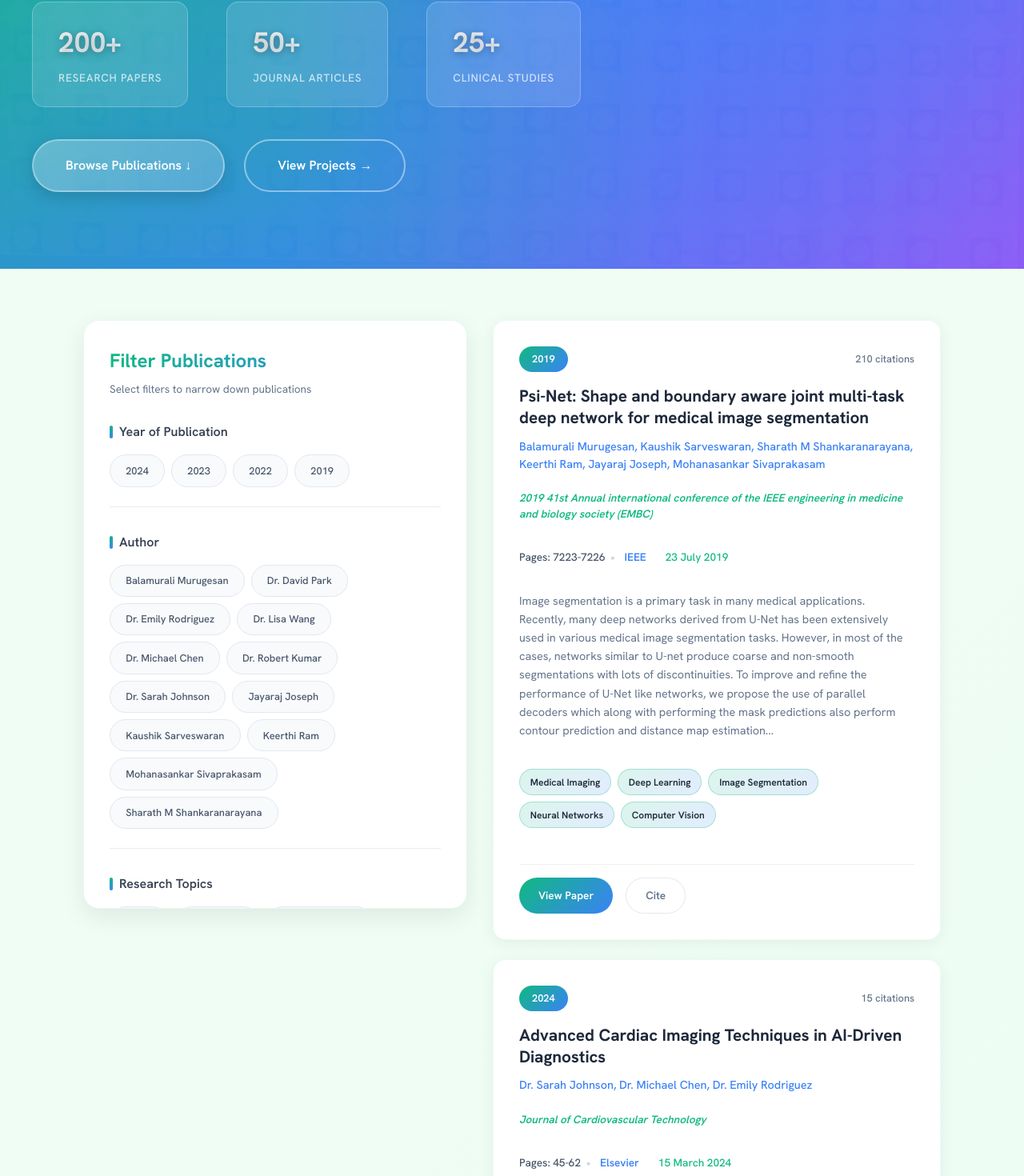
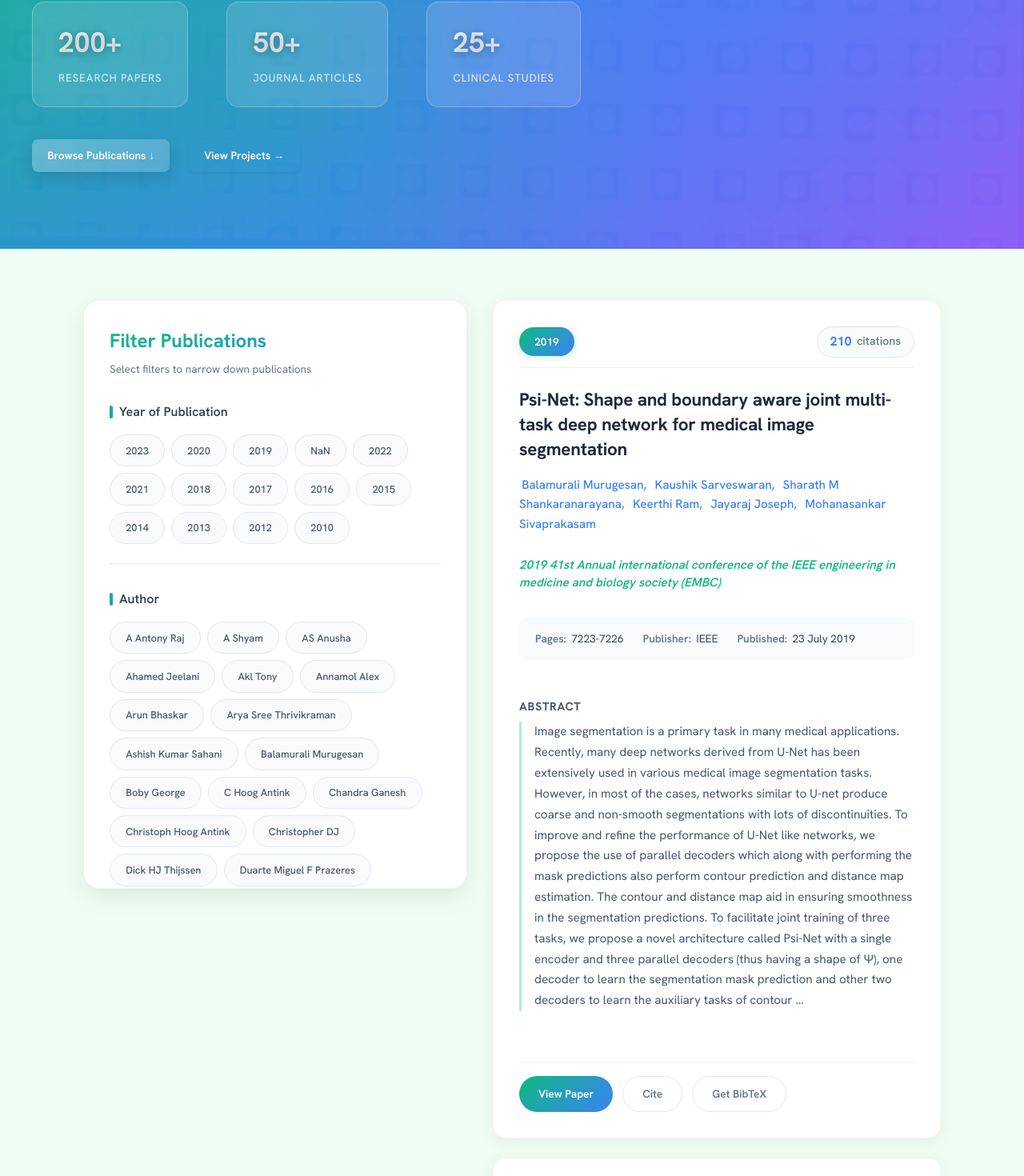
Before and after one commit to Saransh482003/htic-act-lab-website, a Next.js app: page /publications in a window 1280 px wide. Shown: the part 414-1884 px from the top of the page at 80% size. Built offline with nearby package versions, Linux system fonts and the light colour scheme.

Commit message:
Papers added

```diff
--- a/pages/publications.js
+++ b/pages/publications.js
@@ -74,102 +74,28 @@ const Publications = () => {
     return Object.values(activeFilters).reduce((total, filterArray) => total + filterArray.length, 0);
   };
 
-  useEffect(() => {
-    // Placeholder data - replace with actual API call
-    const samplePublications = [
-      {
-        title: "Psi-Net: Shape and boundary aware joint multi-task deep network for medical image segmentation",
-        authors: [
-          "Balamurali Murugesan",
-          "Kaushik Sarveswaran",
-          "Sharath M Shankaranarayana",
-          "Keerthi Ram",
-          "Jayaraj Joseph",
-          "Mohanasankar Sivaprakasam"
-        ],
-        publicationDate: "23 July 2019",
-        conference: "2019 41st Annual international conference of the IEEE engineering in medicine and biology society (EMBC)",
-        pages: "7223-7226",
-        publisher: "IEEE",
-        tags: ["Medical Imaging", "Deep Learning", "Image Segmentation", "Neural Networks", "Computer Vision"],
-        description: "Image segmentation is a primary task in many medical applications. Recently, many deep networks derived from U-Net has been extensively used in various medical image segmentation tasks. However, in most of the cases, networks similar to U-net produce coarse and non-smooth segmentations with lots of discontinuities. To improve and refine the performance of U-Net like networks, we propose the use of parallel decoders which along with performing the mask predictions also perform contour prediction and distance map estimation...",
-        citations: 210,
-        paperLink: "https://ieeexplore.ieee.org/document/8857490"
-      },
-      {
-        title: "Advanced Cardiac Imaging Techniques in AI-Driven Diagnostics",
-        authors: [
-          "Dr. Sarah Johnson",
-          "Dr. Michael Chen",
-          "Dr. Emily Rodriguez"
-        ],
-        publicationDate: "15 March 2024",
-        conference: "Journal of Cardiovascular Technology",
-        pages: "45-62",
-        publisher: "Elsevier",
-        tags: ["AI/ML", "Cardiac Imaging", "Diagnostics", "Deep Learning", "Medical AI"],
-        description: "This study explores the integration of artificial intelligence in cardiac imaging for enhanced diagnostic accuracy using deep learning models and computer vision techniques. The research demonstrates significant improvements in diagnostic precision through automated analysis of cardiac imaging data...",
-        citations: 15
-      },
-      {
-        title: "Machine Learning Approaches for Predicting Cardiovascular Risk",
-        authors: [
-          "Dr. Michael Chen",
-          "Dr. Lisa Wang",
-          "Dr. Robert Kumar"
-        ],
-        publicationDate: "8 September 2023",
-        conference: "Nature Biomedical Engineering",
-        pages: "123-138",
-        publisher: "Nature Publishing Group",
-        tags: ["AI/ML", "Risk Prediction", "Clinical Studies", "Cardiovascular", "Biomarkers"],
-        description: "We present novel machine learning algorithms for cardiovascular risk assessment in clinical settings. Our approach combines multiple biomarkers and clinical data to provide accurate risk stratification for cardiovascular events...",
-        citations: 42
-      },
-      {
-        title: "Biomarker Discovery in Heart Failure Using Proteomics",
-        authors: [
-          "Dr. Emily Rodriguez",
-          "Dr. Sarah Johnson",
-          "Dr. David Park"
-        ],
-        publicationDate: "12 November 2023",
-        conference: "Circulation Research",
-        pages: "89-105",
-        publisher: "American Heart Association",
-        tags: ["Biomarkers", "Heart Failure", "Proteomics", "Clinical Research", "Cardiovascular"],
-        description: "Novel protein biomarkers identified through advanced proteomics analysis for heart failure diagnosis. This research presents a comprehensive proteomics approach to identify novel biomarkers that could improve early detection and monitoring of heart failure...",
-        citations: 28
-      },
-      {
-        title: "Wearable Technology for Continuous Cardiac Monitoring",
-        authors: [
-          "Dr. Lisa Wang",
-          "Dr. Robert Kumar",
-          "Dr. Michael Chen"
-        ],
-        publicationDate: "5 June 2022",
-        conference: "IEEE Transactions on Biomedical Engineering",
-        pages: "1456-1469",
-        publisher: "IEEE",
-        tags: ["Wearable Tech", "Monitoring", "Signal Processing", "Cardiovascular", "IoT"],
-        description: "Development of next-generation wearable devices for real-time cardiac monitoring and analysis. Our research focuses on creating lightweight, non-invasive monitoring systems that can provide continuous cardiac health assessment...",
-        citations: 67
+  useEffect(async () => {
+
+    try {
+      const response = await fetch('/api/publications/paperDetails');
+      if (!response.ok) {
+        throw new Error('Network response was not ok');
       }
-    ];
+      const data = await response.json();
+      const uniqueYears = [...new Set(data.map(pub => new Date(pub.publicationDate).getFullYear().toString()))].sort((a, b) => b - a);
+      const uniqueAuthors = [...new Set(data.flatMap(pub => pub.authors))].sort();
+      const uniqueTopics = [...new Set(data.flatMap(pub => pub.tags || []))].sort();
+      const uniquePublishers = [...new Set(data.map(pub => pub.publisher))].sort();
 
-    // Extract unique values for filters
-    const uniqueYears = [...new Set(samplePublications.map(pub => new Date(pub.publicationDate).getFullYear().toString()))].sort((a, b) => b - a);
-    const uniqueAuthors = [...new Set(samplePublications.flatMap(pub => pub.authors))].sort();
-    const uniqueTopics = [...new Set(samplePublications.flatMap(pub => pub.tags || []))].sort();
-    const uniquePublishers = [...new Set(samplePublications.map(pub => pub.publisher))].sort();
-
-    setAllPublications(samplePublications);
-    setPublications(samplePublications);
-    setYears(uniqueYears);
-    setAuthors(uniqueAuthors);
-    setTopics(uniqueTopics);
-    setPublishers(uniquePublishers);
+      setAllPublications(data);
+      setPublications(data);
+      setYears(uniqueYears);
+      setAuthors(uniqueAuthors);
+      setTopics(uniqueTopics);
+      setPublishers(uniquePublishers);
+    } catch (error) {
+      console.error('Error fetching projects:', error);
+    }
   }, []);
   return (
     <>
@@ -308,10 +234,16 @@ const Publications = () => {
                 <div className={styler.publicationCard} key={index}>
                   <div className={styler.publicationHeader}>
                     <div className={styler.publicationYear}>{new Date(publication.publicationDate).getFullYear()}</div>
-                    <div className={styler.publicationCitations}>{publication.citations} citations</div>
+                    <div className={styler.publicationCitations}>
+                      <span className={styler.citationCount}>{publication.citations}</span> citations
+                    </div>
                   </div>
+
                   <div className={styler.publicationContent}>
-                    <h3 className={styler.publicationTitle}>{publication.title}</h3>
+                    <h3 className={styler.publicationTitle}>
+                      {publication.title}
+                    </h3>
+
                     <div className={styler.publicationAuthors}>
                       {publication.authors.map((author, idx) => (
                         <span key={idx} className={styler.authorName}>
@@ -320,15 +252,41 @@ const Publications = () => {
                         </span>
                       ))}
                     </div>
-                    <div className={styler.publicationJournal}>{publication.conference}</div>
+
+                    <div className={styler.publicationVenue}>
+                      <span className={styler.publicationJournal}>{publication.conference}</span>
+                    </div>
+
                     <div className={styler.publicationMeta}>
-                      <span className={styler.publicationPages}>Pages: {publication.pages}</span>
-                      <span className={styler.publicationPublisher}>{publication.publisher}</span>
-                      <span className={styler.publicationDate}>
-                        {publication.publicationDate}
-                      </span>
+                      {publication.pages && (
+                        <div className={styler.metaItem}>
+                          <span className={styler.metaLabel}>Pages:</span>
+                          <span className={styler.metaValue}>{publication.pages}</span>
+                        </div>
+                      )}
+
+                      {publication.publisher && (
+                        <div className={styler.metaItem}>
+                          <span className={styler.metaLabel}>Publisher:</span>
+                          <span className={styler.metaValue}>{publication.publisher}</span>
+                        </div>
+                      )}
+
+                      {publication.publicationDate && (
+                        <div className={styler.metaItem}>
+                          <span className={styler.metaLabel}>Published:</span>
+                          <span className={styler.metaValue}>{publication.publicationDate}</span>
+                        </div>
+                      )}
                     </div>
-                    <p className={styler.publicationAbstract}>{publication.description}</p>
+
+                    <div className={styler.abstractSection}>
+                      <div className={styler.abstractHeader}>Abstract</div>
+                      <p className={styler.publicationAbstract}>
+                        {publication.description}
+                      </p>
+                    </div>
+
                     {publication.tags && publication.tags.length > 0 && (
                       <div className={styler.publicationTopics}>
                         {publication.tags.map((tag, index) => (
@@ -346,6 +304,9 @@ const Publications = () => {
                       <button className={styler.publicationButtonSecondary}>
                         Cite
                       </button>
+                      <button className={styler.publicationButtonSecondary}>
+                        Get BibTeX
+                      </button>
                     </div>
                   </div>
                 </div>
--- a/styles/Publications.module.css
+++ b/styles/Publications.module.css
@@ -455,108 +455,144 @@
     display: flex;
     justify-content: space-between;
     align-items: center;
-    margin-bottom: 1rem;
+    margin-bottom: 1.5rem;
+    padding-bottom: 0.75rem;
+    border-bottom: 1px solid rgba(0, 0, 0, 0.06);
 }
 
 .publicationYear {
     background: linear-gradient(135deg, #10b981, #3b82f6);
     color: white;
-    padding: 0.4rem 1rem;
+    padding: 0.5rem 1.2rem;
     border-radius: 20px;
-    font-size: 0.8rem;
+    font-size: 0.85rem;
     font-weight: 600;
+    box-shadow: 0 2px 10px rgba(16, 185, 129, 0.2);
 }
 
 .publicationCitations {
-    font-size: 0.8rem;
+    font-size: 0.9rem;
     color: #64748b;
     font-weight: 500;
+    display: flex;
+    align-items: center;
+    gap: 0.4rem;
+    background: #f8fafc;
+    padding: 0.4rem 1rem;
+    border-radius: 20px;
+    border: 1px solid #e2e8f0;
+}
+
+.citationCount {
+    color: #3b82f6;
+    font-weight: 700;
+    font-size: 1rem;
 }
 
 .publicationContent {
     display: flex;
     flex-direction: column;
-    gap: 0.8rem;
+    gap: 1rem;
 }
 
 .publicationTitle {
-    font-size: 1.3rem;
+    font-size: 1.4rem;
     font-weight: 700;
     color: #1e293b;
-    line-height: 1.3;
+    line-height: 1.4;
     margin: 0;
+    letter-spacing: -0.01em;
+}
+
+.publicationTitle:hover {
+    color: #3b82f6;
+    cursor: pointer;
 }
 
 .publicationAuthors {
-    font-size: 0.9rem;
-    color: #3b82f6;
-    font-weight: 500;
-    margin-bottom: 0.5rem;
+    font-size: 0.95rem;
+    color: #64748b;
+    margin-bottom: 0.25rem;
+    line-height: 1.6;
 }
 
 .authorName {
     color: #3b82f6;
     font-weight: 500;
     transition: all 0.2s ease;
+    padding: 0.1rem 0.2rem;
+    border-radius: 4px;
 }
 
 .authorName:hover {
+    background-color: rgba(59, 130, 246, 0.1);
     color: #1d4ed8;
     text-decoration: underline;
     cursor: pointer;
 }
 
+.publicationVenue {
+    margin: 0.5rem 0;
+}
+
 .publicationJournal {
-    font-size: 0.85rem;
+    font-size: 0.95rem;
     color: #10b981;
     font-weight: 600;
     font-style: italic;
-    margin-bottom: 0.5rem;
+    line-height: 1.5;
+    display: block;
 }
 
 .publicationMeta {
     display: flex;
+    flex-wrap: wrap;
+    gap: 1.5rem;
+    background: #f8fafc;
+    padding: 1rem 1.25rem;
+    border-radius: 10px;
+    margin: 0.5rem 0;
+}
+
+.metaItem {
+    display: flex;
+    gap: 0.4rem;
     align-items: center;
-    gap: 1.5rem;
-    margin: 0.8rem 0;
+}
+
+.metaLabel {
     font-size: 0.85rem;
     color: #64748b;
-    font-weight: 500;
+    font-weight: 600;
 }
 
-.publicationPages {
-    color: #475569;
-    position: relative;
+.metaValue {
+    font-size: 0.85rem;
+    color: #334155;
 }
 
-.publicationPages::after {
-    content: '•';
-    position: absolute;
-    right: -0.75rem;
-    color: #cbd5e1;
-    font-weight: bold;
+.abstractSection {
+    margin: 1rem 0;
+    padding: 0.5rem 0;
 }
 
-.publicationPublisher {
-    color: #3b82f6;
-    font-weight: 600;
-    transition: color 0.2s ease;
-}
-
-.publicationPublisher:hover {
-    color: #1d4ed8;
-}
-
-.publicationDate {
-    color: #10b981;
-    font-weight: 500;
+.abstractHeader {
+    font-size: 0.9rem;
+    font-weight: 700;
+    color: #475569;
+    margin-bottom: 0.5rem;
+    text-transform: uppercase;
+    letter-spacing: 0.05em;
 }
 
 .publicationAbstract {
-    font-size: 0.9rem;
-    color: #64748b;
-    line-height: 1.6;
-    margin: 0.5rem 0;
+    font-size: 0.95rem;
+    color: #475569;
+    line-height: 1.7;
+    margin: 0;
+    position: relative;
+    padding-left: 1rem;
+    border-left: 3px solid rgba(16, 185, 129, 0.3);
 }
 
 .publicationTopics {
@@ -586,10 +622,84 @@
 
 .publicationActions {
     display: flex;
-    gap: 1rem;
-    margin-top: 1rem;
+    flex-wrap: wrap;
+    gap: 0.75rem;
+    margin-top: 1.5rem;
     padding-top: 1rem;
-    border-top: 1px solid rgba(0, 0, 0, 0.06);
+    border-top: 1px solid #f1f5f9;
+}
+
+.actionButton {
+    display: flex;
+    align-items: center;
+    justify-content: center;
+    gap: 0.5rem;
+    padding: 0.65rem 1.2rem;
+    border-radius: 8px;
+    font-size: 0.85rem;
+    font-weight: 600;
+    color: #475569;
+    border: none;
+    cursor: pointer;
+    transition: all 0.2s ease;
+    box-shadow: 0 2px 5px rgba(0, 0, 0, 0.05);
+}
+
+.actionButton:hover {
+    transform: translateY(-2px);
+    box-shadow: 0 4px 12px rgba(0, 0, 0, 0.1);
+}
+
+.actionButton:active {
+    transform: translateY(0);
+}
+
+.actionIcon {
+    font-size: 1.1rem;
+}
+
+.pdfButton {
+    background: linear-gradient(to right, #fee2e2, #fecaca);
+    color: #ef4444;
+    border: 1px solid #fca5a5;
+}
+
+.pdfButton:hover {
+    background: linear-gradient(to right, #fecaca, #fca5a5);
+    color: #dc2626;
+}
+
+.doiButton {
+    background: linear-gradient(to right, #e0f2fe, #bae6fd);
+    color: #0284c7;
+    border: 1px solid #7dd3fc;
+}
+
+.doiButton:hover {
+    background: linear-gradient(to right, #bae6fd, #7dd3fc);
+    color: #0369a1;
+}
+
+.codeButton {
+    background: linear-gradient(to right, #f0fdf4, #dcfce7);
+    color: #16a34a;
+    border: 1px solid #86efac;
+}
+
+.codeButton:hover {
+    background: linear-gradient(to right, #dcfce7, #bbf7d0);
+    color: #15803d;
+}
+
+.projectButton {
+    background: linear-gradient(to right, #fef3c7, #fde68a);
+    color: #d97706;
+    border: 1px solid #fcd34d;
+}
+
+.projectButton:hover {
+    background: linear-gradient(to right, #fde68a, #fcd34d);
+    color: #b45309;
 }
 
 .publicationButton {
```
